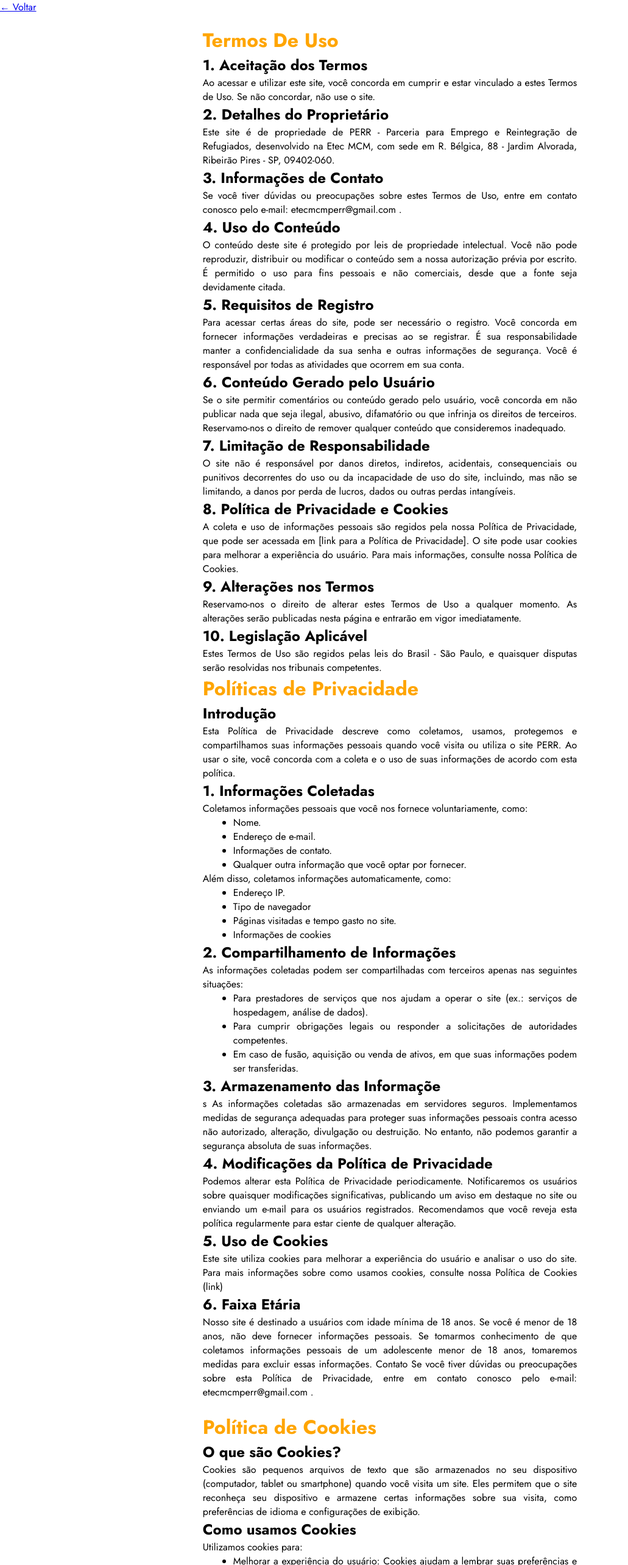
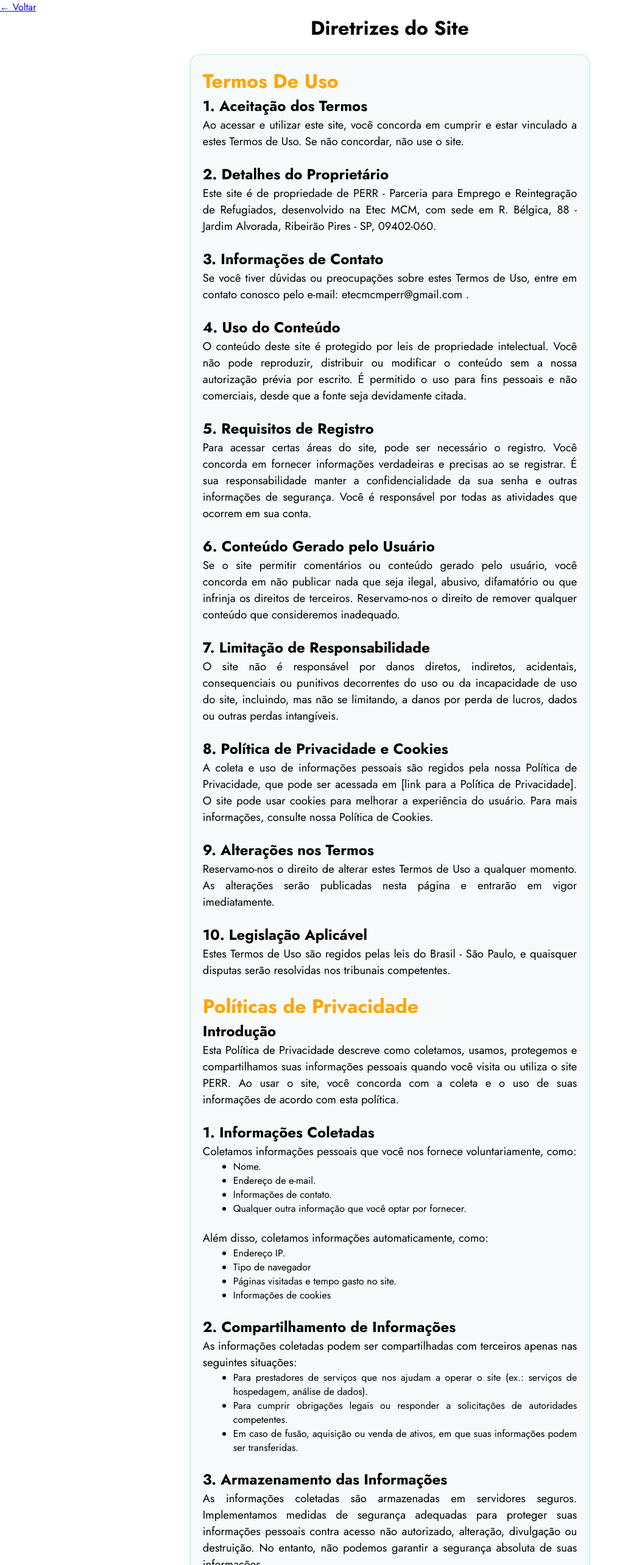
Before and after one commit to Santozzz/TCC-PERR-FRONTEND, a Vue app in the folder frontend/: page /Termos in a window 1280 px wide. Shown: the top 2566 px of the page at 61% size, without its empty margins (0-1031 px from the left). Built offline with nearby package versions, Linux system fonts and the light colour scheme.

Commit message:
arrumando problema

```diff
--- a/frontend/src/components/Cadastro/containerPrincipal-Cadastro.vue
+++ b/frontend/src/components/Cadastro/containerPrincipal-Cadastro.vue
@@ -27,11 +27,11 @@
                             </div>
                             <div class="termos">
                                 <input type="checkbox" class="col-3">
-                                <h4>Li e aceito os <strong>Termos de uso</strong> e as <strong>Políticas de privacidade</strong></h4>
+                                <h4>Li e aceito os <a href="termos"><strong>Termos de uso</strong></a> e as <a href="termos"><strong>Políticas de privacidade</strong></a></h4>
                             </div>
                             <input type="submit" @click.prevent="submitData" value="CADASTRAR-SE">
                             <div class="tenhoconta">
-                                <h4>Já tenho uma conta. <a href="../Entrar">Entrar</a></h4>
+                                <h4>Já tem uma conta? <a href="../Entrar">Entrar</a></h4>
                             </div>
                             </form>
                         {{ message }}
@@ -128,6 +128,33 @@ export default {
 <style scoped>
 /* Content of Cadastro */
 
+.tenhoconta{
+    padding-left: 35%;
+}
+
+.tenhoconta a {
+    color: #F78024; /* Altera a cor de todos os hyperlinks */
+  text-decoration: none;
+}
+
+.tenhoconta a:hover{
+    color: #5b13d8;
+}
+
+.termos{
+    padding-left: 3%;
+}
+
+.termos a{
+    color: #F78024;
+    text-decoration: none;
+}
+
+.termos a:hover{
+    color:#5b13d8;
+    text-decoration: none;
+}
+
 .container-principal {
     display: flex;
     flex-direction: column;
@@ -138,6 +165,7 @@ export default {
 
 .tenhoconta p{
     color: black;
+
 }
 
 .back {
@@ -312,6 +340,12 @@ export default {
 .termos h4 strong {
     color: #F78024;
     border-bottom: 1px solid #F78024;
+    font-weight: 500;
+}
+
+.termos h4 strong:hover{
+    color: #5b13d8;
+    border-bottom: 1px solid #5b13d8;
     font-weight: 500;
 }
 
--- a/frontend/src/views/CadastroCurso.vue
+++ b/frontend/src/views/CadastroCurso.vue
@@ -189,6 +189,8 @@ export default {
     mounted() {
         this.getCursos();
     }
+
+
 }
 </script>
 
@@ -297,7 +299,7 @@ textarea:focus{
     height: 10%;
     border: 1px solid #ccc;
     border-radius: 5px;
-    background-color: #e77517;
+    background-color: #e71760;
     color: #fff;
     font-size: 15px;
     font-weight: 400;
--- a/frontend/src/views/TermosePriv.vue
+++ b/frontend/src/views/TermosePriv.vue
@@ -1,97 +1,99 @@
 <template>
     <div>
-        <router-link to="/" class="back-button">← Voltar</router-link>
+        <router-link to="/cadastro" class="back-button">← Voltar</router-link>
         <div class="container">
+            <h1 id="inicio"> Diretrizes do Site</h1>
             <div class="ttl">
-                <h1>
+                <h1 id="termos">
                     Termos De Uso
                 </h1>
-                <p>
                     <h2>1. Aceitação dos Termos</h2>
-                     Ao acessar e utilizar este site, você concorda em cumprir e estar vinculado a estes Termos de Uso. Se não concordar, não use o site.<br>
+                     <p>Ao acessar e utilizar este site, você concorda em cumprir e estar vinculado a estes Termos de Uso. Se não concordar, não use o site.</p><br>
 
                     <h2>2. Detalhes do Proprietário</h2>
-                     Este site é de propriedade de PERR - Parceria para Emprego e Reintegração de Refugiados, desenvolvido na Etec MCM, com sede em R. Bélgica, 88 - Jardim Alvorada, Ribeirão Pires - SP, 09402-060.<br>
+                    <p>Este site é de propriedade de PERR - Parceria para Emprego e Reintegração de Refugiados, desenvolvido na Etec MCM, com sede em R. Bélgica, 88 - Jardim Alvorada, Ribeirão Pires - SP, 09402-060.</p><br>
                     <h2>3. Informações de Contato</h2>
-                     Se você tiver dúvidas ou preocupações sobre estes Termos de Uso, entre em contato conosco pelo e-mail: etecmcmperr@gmail.com .<br>
+                    <p>Se você tiver dúvidas ou preocupações sobre estes Termos de Uso, entre em contato conosco pelo e-mail: etecmcmperr@gmail.com .</p><br>
 
                     <h2>4. Uso do Conteúdo</h2>
-                     O conteúdo deste site é protegido por leis de propriedade intelectual. Você não pode reproduzir, distribuir ou modificar o conteúdo sem a nossa autorização prévia por escrito. É permitido o uso para fins pessoais e não comerciais, desde que a fonte seja devidamente citada.<br>
+                     <p>O conteúdo deste site é protegido por leis de propriedade intelectual. Você não pode reproduzir, distribuir ou modificar o conteúdo sem a nossa autorização prévia por escrito. É permitido o uso para fins pessoais e não comerciais, desde que a fonte seja devidamente citada.</p><br>
 
                     <h2>5. Requisitos de Registro</h2>
-                     Para acessar certas áreas do site, pode ser necessário o registro. Você concorda em fornecer informações verdadeiras e precisas ao se registrar. É sua responsabilidade manter a confidencialidade da sua senha e outras informações de segurança. Você é responsável por todas as atividades que ocorrem em sua conta.<br>
+                     <p>Para acessar certas áreas do site, pode ser necessário o registro. Você concorda em fornecer informações verdadeiras e precisas ao se registrar. É sua responsabilidade manter a confidencialidade da sua senha e outras informações de segurança. Você é responsável por todas as atividades que ocorrem em sua conta.</p><br>
 
                     <h2>6. Conteúdo Gerado pelo Usuário</h2>
-                     Se o site permitir comentários ou conteúdo gerado pelo usuário, você concorda em não publicar nada que seja ilegal, abusivo, difamatório ou que infrinja os direitos de terceiros. Reservamo-nos o direito de remover qualquer conteúdo que consideremos inadequado.<br>
+                     <p>Se o site permitir comentários ou conteúdo gerado pelo usuário, você concorda em não publicar nada que seja ilegal, abusivo, difamatório ou que infrinja os direitos de terceiros. Reservamo-nos o direito de remover qualquer conteúdo que consideremos inadequado.</p><br>
 
                     <h2>7. Limitação de Responsabilidade</h2>
-                     O site não é responsável por danos diretos, indiretos, acidentais, consequenciais ou punitivos decorrentes do uso ou da incapacidade de uso do site, incluindo, mas não se limitando, a danos por perda de lucros, dados ou outras perdas intangíveis.<br>
+                     <p>O site não é responsável por danos diretos, indiretos, acidentais, consequenciais ou punitivos decorrentes do uso ou da incapacidade de uso do site, incluindo, mas não se limitando, a danos por perda de lucros, dados ou outras perdas intangíveis.</p><br>
 
                     <h2>8. Política de Privacidade e Cookies</h2>
-                     A coleta e uso de informações pessoais são regidos pela nossa Política de Privacidade, que pode ser acessada em [link para a Política de Privacidade]. O site pode usar cookies para melhorar a experiência do usuário. Para mais informações, consulte nossa Política de Cookies.<br>
+                     <p>A coleta e uso de informações pessoais são regidos pela nossa Política de Privacidade, que pode ser acessada em [link para a Política de Privacidade]. O site pode usar cookies para melhorar a experiência do usuário. Para mais informações, consulte nossa Política de Cookies.</p><br>
 
                     <h2>9. Alterações nos Termos</h2>
-                     Reservamo-nos o direito de alterar estes Termos de Uso a qualquer momento. As alterações serão publicadas nesta página e entrarão em vigor imediatamente.<br>
+                     <p>Reservamo-nos o direito de alterar estes Termos de Uso a qualquer momento. As alterações serão publicadas nesta página e entrarão em vigor imediatamente.</p><br>
 
                     <h2>10. Legislação Aplicável</h2>
-                     Estes Termos de Uso são regidos pelas leis do Brasil - São Paulo, e quaisquer disputas serão resolvidas nos tribunais competentes.<br>
-                </p>
-                <b></b>
-                <h1>Políticas de Privacidade</h1>
-                <p>
+                     <p>Estes Termos de Uso são regidos pelas leis do Brasil - São Paulo, e quaisquer disputas serão resolvidas nos tribunais competentes.</p><br>
+
+                <h1 id="politicas">Políticas de Privacidade</h1>
+
                     <h2>Introdução</h2>
-                    Esta Política de Privacidade descreve como coletamos, usamos, protegemos e compartilhamos suas informações pessoais quando você visita ou utiliza o site PERR. Ao usar o site, você concorda com a coleta e o uso de suas informações de acordo com esta política. <br>
+                    <p>Esta Política de Privacidade descreve como coletamos, usamos, protegemos e compartilhamos suas informações pessoais quando você visita ou utiliza o site PERR. Ao usar o site, você concorda com a coleta e o uso de suas informações de acordo com esta política.</p> <br>
 
                     <h2>1. Informações Coletadas </h2>
-                    Coletamos informações pessoais que você nos fornece voluntariamente, como: <br>
+                    <p>Coletamos informações pessoais que você nos fornece voluntariamente, como:</p>
 
                     <ul>
                         <li> Nome.</li>
                         <li>Endereço de e-mail.</li>
                         <li>Informações de contato.</li>
                         <li>Qualquer outra informação que você optar por fornecer.</li>
-                    </ul>
-                    Além disso, coletamos informações automaticamente, como:
+                    </ul> <br>
+                    <p>Além disso, coletamos informações automaticamente, como:</p>
                     <ul>
                         <li>Endereço IP.</li>
                         <li>Tipo de navegador</li>
                         <li>Páginas visitadas e tempo gasto no site.</li>
                         <li>Informações de cookies</li>
-                    </ul>
-                    <h2>2. Compartilhamento de Informações</h2> As informações coletadas podem ser compartilhadas com terceiros apenas nas seguintes situações: <br>
+                    </ul> <br>
+                    <h2>2. Compartilhamento de Informações</h2>
+                    <p>As informações coletadas podem ser compartilhadas com terceiros apenas nas seguintes situações:</p>
 
                     <ul>
                         <li>Para prestadores de serviços que nos ajudam a operar o site (ex.: serviços de hospedagem, análise de dados).</li>
                         <li>Para cumprir obrigações legais ou responder a solicitações de autoridades competentes.</li>
-                        <li>Em caso de fusão, aquisição ou venda de ativos, em que suas informações podem ser transferidas.</li>
+                        <li>Em caso de fusão, aquisição ou venda de ativos, em que suas informações podem ser transferidas.</li> <br>
                     </ul>
 
-                    <h2>3. Armazenamento das Informaçõe</h2>s As informações coletadas são armazenadas em servidores seguros. Implementamos medidas de segurança adequadas para proteger suas informações pessoais contra acesso não autorizado, alteração, divulgação ou destruição. No entanto, não podemos garantir a segurança absoluta de suas informações.
+                    <h2>3. Armazenamento das Informações</h2>
+                    <p>As informações coletadas são armazenadas em servidores seguros. Implementamos medidas de segurança adequadas para proteger suas informações pessoais contra acesso não autorizado, alteração, divulgação ou destruição. No entanto, não podemos garantir a segurança absoluta de suas informações.</p> <br>
 
-                    <h2>4. Modificações da Política de Privacidade</h2> Podemos alterar esta Política de Privacidade periodicamente. Notificaremos os usuários sobre quaisquer modificações significativas, publicando um aviso em destaque no site ou enviando um e-mail para os usuários registrados. Recomendamos que você reveja esta política regularmente para estar ciente de qualquer alteração.
+                    <h2>4. Modificações da Política de Privacidade</h2>
+                    <p>Podemos alterar esta Política de Privacidade periodicamente. Notificaremos os usuários sobre quaisquer modificações significativas, publicando um aviso em destaque no site ou enviando um e-mail para os usuários registrados. Recomendamos que você reveja esta política regularmente para estar ciente de qualquer alteração.</p> <br>
 
-                    <h2>5. Uso de Cookies</h2> Este site utiliza cookies para melhorar a experiência do usuário e analisar o uso do site. Para mais informações sobre como usamos cookies, consulte nossa Política de Cookies (link)
+                    <h2>5. Uso de Cookies</h2> <p>Este site utiliza cookies para melhorar a experiência do usuário e analisar o uso do site. Para mais informações sobre como usamos cookies, consulte nossa Política de <router-link :to="{ path: '/termos', hash: '#cookies' }">Cookies</router-link></p> <br>
 
-                    <h2>6. Faixa Etária</h2> Nosso site é destinado a usuários com idade mínima de 18 anos. Se você é menor de 18 anos, não deve fornecer informações pessoais. Se tomarmos conhecimento de que coletamos informações pessoais de um adolescente menor de 18 anos, tomaremos medidas para excluir essas informações.
+                    <h2>6. Faixa Etária</h2>
+                    <p>Nosso site é destinado a usuários com idade mínima de 18 anos. Se você é menor de 18 anos, não deve fornecer informações pessoais. Se tomarmos conhecimento de que coletamos informações pessoais de um adolescente menor de 18 anos, tomaremos medidas para excluir essas informações.</p> <br>
 
-                    Contato Se você tiver dúvidas ou preocupações sobre esta Política de Privacidade, entre em contato conosco pelo e-mail: etecmcmperr@gmail.com .
-                </p> <br>
-                    <h1>Política de Cookies</h1>
-                    <p>
+                    Contato Se você tiver dúvidas ou preocupações sobre esta Política de Privacidade, entre em contato conosco pelo e-mail: etecmcmperr@gmail.com . <br>
+                 <br>
+                    <h1 id="cookies">Política de Cookies</h1>
                         <h2> O que são Cookies?</h2>
-                        Cookies são pequenos arquivos de texto que são armazenados no seu dispositivo (computador, tablet ou smartphone) quando você visita um site. Eles permitem que o site reconheça seu dispositivo e armazene certas informações sobre sua visita, como preferências de idioma e configurações de exibição. <br>
+                        <p>Cookies são pequenos arquivos de texto que são armazenados no seu dispositivo (computador, tablet ou smartphone) quando você visita um site. Eles permitem que o site reconheça seu dispositivo e armazene certas informações sobre sua visita, como preferências de idioma e configurações de exibição.</p><br>
                         <h2>Como usamos Cookies</h2>
                         Utilizamos cookies para:
                         <ul>
                             <li>Melhorar a experiência do usuário: Cookies ajudam a lembrar suas preferências e personalizar sua experiência ao usar nosso site.</li>
                             <li>Análise e desempenho: Usamos cookies para coletar informações sobre como os visitantes usam nosso site. Isso nos ajuda a entender o que funciona bem e a identificar áreas para melhoria.</li>
                             <li>Publicidade: Podemos usar cookies para exibir anúncios que sejam relevantes para você, com base em suas visitas anteriores ao nosso site ou a outros sites.</li>
-                        </ul>
+                        </ul> <br>
                         <h2>Tipos de Cookies que Utilizamos</h2>
-                        <strong>Cookies Necessários:</strong> Esses cookies são essenciais para o funcionamento do nosso site. Sem eles, algumas partes do site não funcionarão corretamente.
-                        <strong>Cookies de Desempenho:</strong> Esses cookies coletam informações sobre como os visitantes usam nosso site, como as páginas mais visitadas e se os usuários recebem mensagens de erro. Eles não coletam informações que identificam um visitante.
-                        <strong>Cookies de Funcionalidade:</strong> Esses cookies permitem que o site lembre-se das escolhas que você fez (como seu nome de usuário, idioma ou região) e ofereça funcionalidades aprimoradas e personalizadas.
-                        <strong>Cookies de Publicidade:</strong> Esses cookies são usados para exibir anúncios relevantes para você e para acompanhar a eficácia das campanhas publicitárias. <br>
+                        <p><strong>Cookies Necessários:</strong> Esses cookies são essenciais para o funcionamento do nosso site. Sem eles, algumas partes do site não funcionarão corretamente.</p> <br>
+                        <p><strong>Cookies de Desempenho:</strong> Esses cookies coletam informações sobre como os visitantes usam nosso site, como as páginas mais visitadas e se os usuários recebem mensagens de erro. Eles não coletam informações que identificam um visitante.</p> <br>
+                        <p><strong>Cookies de Funcionalidade:</strong> Esses cookies permitem que o site lembre-se das escolhas que você fez (como seu nome de usuário, idioma ou região) e ofereça funcionalidades aprimoradas e personalizadas.</p> <br>
+                        <p><strong>Cookies de Publicidade:</strong> Esses cookies são usados para exibir anúncios relevantes para você e para acompanhar a eficácia das campanhas publicitárias.</p> <br>
                         <h2>Como Gerenciar Cookies</h2>
                         Você pode controlar e gerenciar cookies de várias maneiras. A maioria dos navegadores permite que você:
                         <ul>
@@ -99,14 +101,14 @@
                             <li>Exclua cookies.</li>
                             <li>Bloqueie cookies de sites específicos ou todos os sites.</li>
                             <li>Configure seu navegador para que ele o avise quando um cookie estiver sendo enviado.</li>
-                            <li>Consulte a seção de ajuda do seu navegador para obter instruções específicas. Observe que, se você optar por excluir ou bloquear cookies, isso pode afetar sua experiência de uso do site.</li>
+                            <li>Consulte a seção de ajuda do seu navegador para obter instruções específicas. Observe que, se você optar por excluir ou bloquear cookies, isso pode afetar sua experiência de uso do site.</li> <br>
 
                         </ul>
                         <h2>Alterações na Política de Cookies </h2>
-                            Podemos atualizar esta Política de Cookies periodicamente. Qualquer alteração será publicada nesta página e entrará em vigor imediatamente.
-                            <h2>Contato</h2>
-                            Se você tiver dúvidas ou preocupações sobre nossa Política de Cookies, entre em contato conosco pelo e-mail: etecmcmperr@gmail.com .
-                    </p>
+                            Podemos atualizar esta Política de Cookies periodicamente. Qualquer alteração será publicada nesta página e entrará em vigor imediatamente. <br>
+                        <br>
+                        <h2>Contato</h2>
+                        Se você tiver dúvidas ou preocupações sobre nossa Política de Cookies, entre em contato conosco pelo e-mail: etecmcmperr@gmail.com  <br>
 
             </div>
 
@@ -131,17 +133,28 @@ export default {
     flex-direction: column;
     justify-content: space-around;
     align-items: center;
+    overflow: visible;
 }
 
 .ttl{
     width: 60%;
-    height: 95%;
+    /* height: 95%; */
     text-align: justify;
     display: flex;
     flex-direction: column;
     justify-content: space-between;
     align-items: start;
+
+    position: sticky;
+    top: 20px; /* Distância do topo */
+    background-color: #e2eeef53;
+    padding: 20px;
+    border-radius: 15px;
+    box-shadow: 0 4px 6px rgba(0, 0, 0, 0.1);
+    border: 1px solid #b2ebf2;
+    margin: 20px 0;
 }
+
 
 .ttl h1{
     color: orange;
@@ -151,4 +164,11 @@ export default {
     padding-left: 50px;
 }
 
+.inicio{
+    text-align: left;
+}
+
+.ttl p{
+    font-size: 1.15em;
+}
 </style>
```
Also changed, not shown: 1 other file (tests, documents, lock files or other folders).
